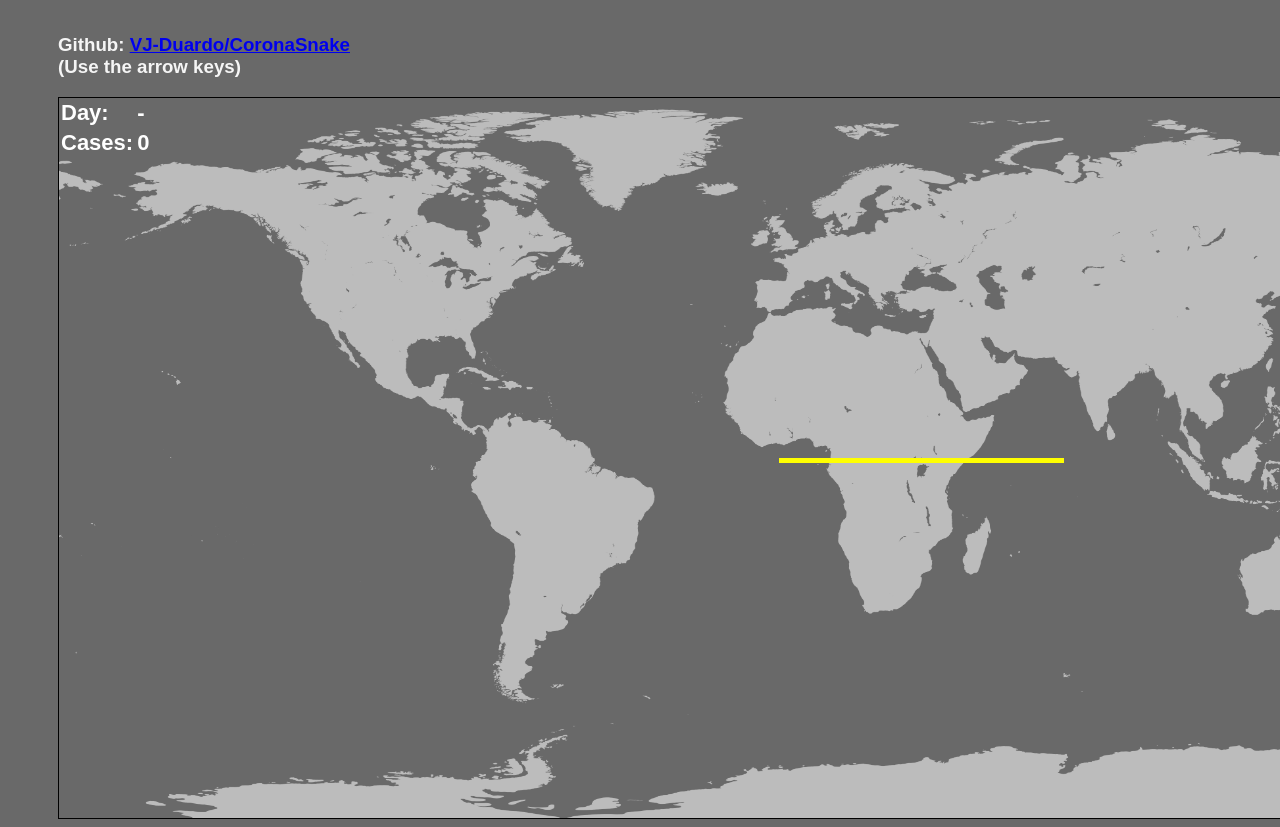
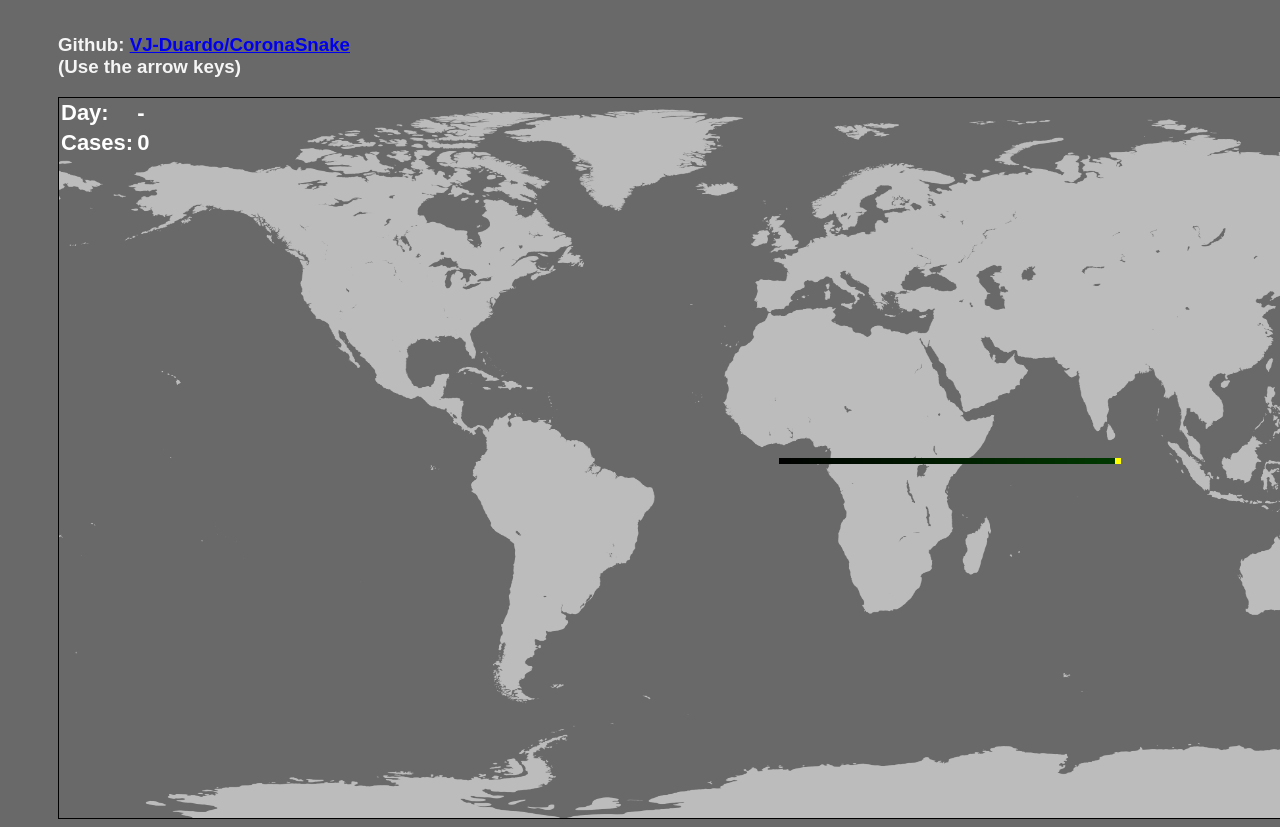
Before and after one commit to VJ-Duardo/CoronaSnake, a plain HTML site: page index.html in a window 1280 px wide. Both pictures are taken after a click on the button "Start". Shown: the part 61-888 px from the top of the page. Drawn offline with Linux system fonts and the light colour scheme; no server answers.

Commit message:
cases round and snake changes colors

```diff
--- a/css/style.css
+++ b/css/style.css
@@ -73,6 +73,7 @@ h1{
 
 
 #gameOver div {
+    color: black;
     position: relative;
     left: 50%;
     top: 50%;
--- a/js/game.js
+++ b/js/game.js
@@ -17,8 +17,8 @@ var loadingMessage = document.getElementById("loading");
 var gameOverScreen = document.getElementById("gameOver");
 
 
-var elemWidth = 5;
-var elemHeight = 5;
+var elemWidth = 6;
+var elemHeight = 6;
 
 var dates;
 var currentDayIndex = 0;
@@ -84,20 +84,54 @@ class Apple extends Cell{
             return false;
         }
     }
+
+    colorCell(color){
+        context.beginPath();
+        context.arc(this.x+(elemWidth/2), this.y+(elemHeight/2), Math.floor(this.width/2), 0, 2 * Math.PI);
+        context.fillStyle = color;
+        context.fill();
+        context.lineWidth = 0.1;
+        context.stroke();
+    }
 }
 
 
 class Snake{
-    constructor(color){
-        this.color = color;
+    constructor(headColor){
+        this.bodyColor = {
+            color: [0, 0, 0],
+            currIndex: 1,
+            end: 255,
+            step: 1
+        };
+        this.headColor = headColor;
         this.direction = "east";
 
-        this.head = new Cell(gameArea.width/2, gameArea.height/2, elemWidth, elemHeight, this.color);
+        this.head = new Cell(gameArea.width/2, gameArea.height/2, elemWidth, elemHeight, this.headColor);
         this.body = [this.head];
     }
 
+    getNextColor(){
+        let colorObj = this.bodyColor;
+        if (colorObj.color[colorObj.currIndex] === colorObj.end){
+            colorObj.currIndex = Math.floor(Math.random() * colorObj.color.length);
+            colorObj.end = (colorObj.color[colorObj.currIndex] === 0) ? 255 : 0;
+            colorObj.step = (colorObj.color[colorObj.currIndex] === 0) ? 1 : -1;
+        } else {
+            colorObj.color[colorObj.currIndex]+= colorObj.step;
+        }
+
+        let resultColor = '#';
+        colorObj.color.map(function(colVal){
+            let colHex = colVal.toString(16);
+            resultColor += (colHex.length < 2) ? '0'+colHex : colHex;
+        });
+        return resultColor;
+    }
+
     insertNewHead(x, y){
-        let newHead = new Cell(x, y, elemWidth, elemHeight, this.color);
+        this.head.colorCell(this.getNextColor());
+        let newHead = new Cell(x, y, elemWidth, elemHeight, this.headColor);
         this.head = newHead;
         this.body.unshift(newHead);
     }
```
